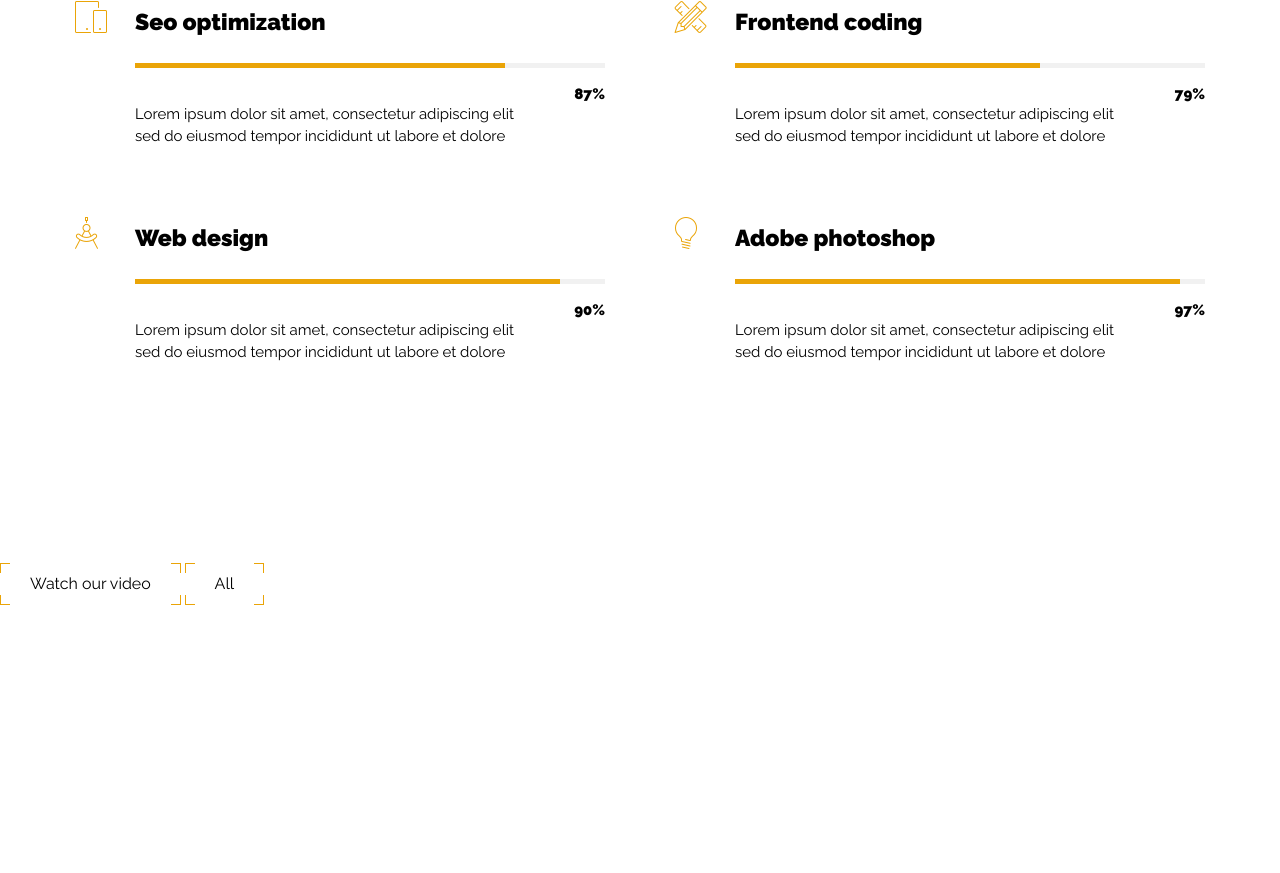
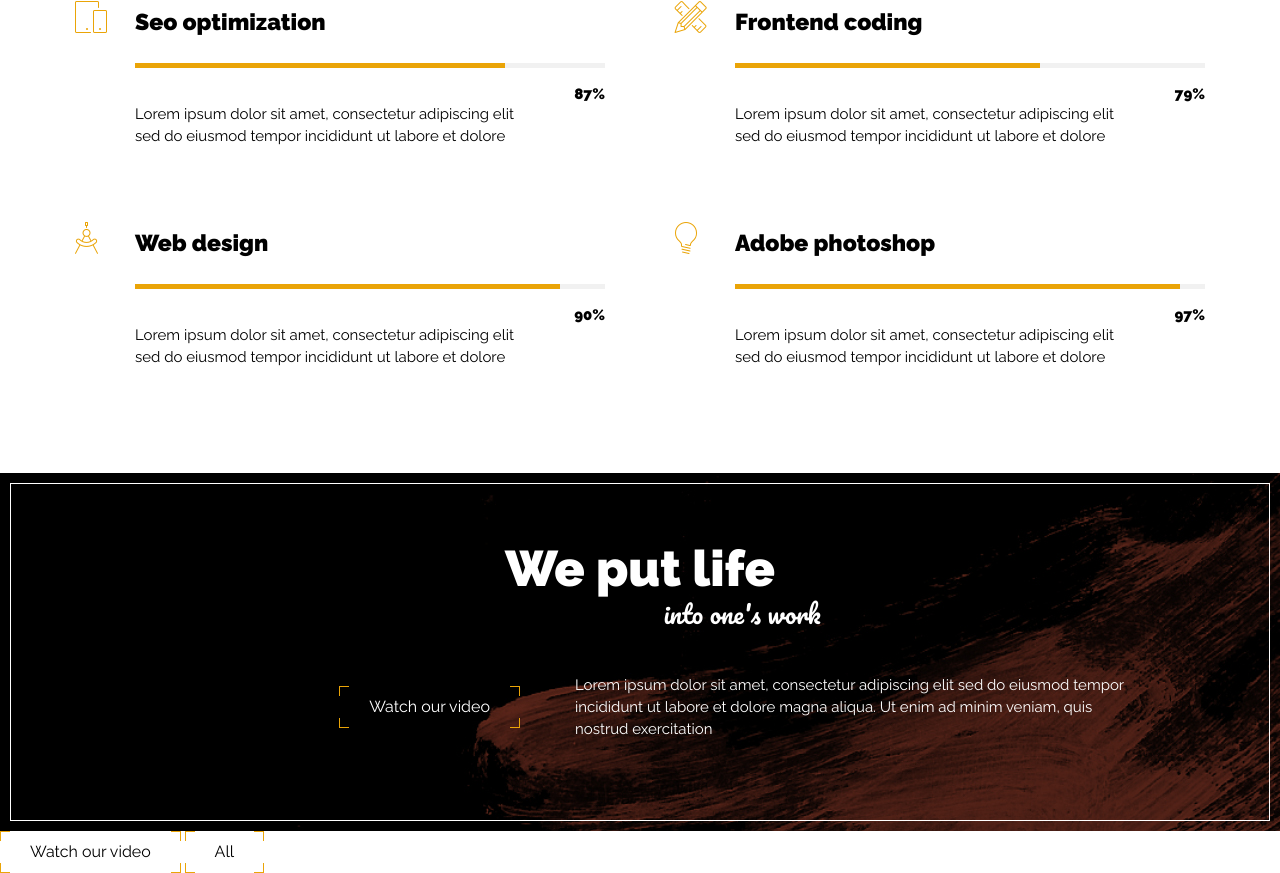
Before and after one commit to bersen8106/creative-studio, a website: page app/index.html in a window 1280 px wide. Shown: the part 1040-1913 px from the top of the page. Before the commit the page ends 1645 px from the top, so only its background shows below. Drawn offline with nearby package versions, Linux system fonts and the light colour scheme; files that its build step writes are made by us from their sources; files whose address does not match are found by name.

Commit message:
added section video

```diff
--- a/app/index.html
+++ b/app/index.html
@@ -102,6 +102,31 @@
             </div>
         </section>
 
+        <section class="video">
+            <div class="border-block">
+                <div class="container">
+                    <div class="video__inner">
+                        <div class="video__header">
+                            <div class="video__title title">We put life</div>
+                            <div class="video__subtitle subtitle">into one's work</div>
+                        </div>
+                        <div class="video__info">
+                            <div class="outer">
+                                <div class="top-corner">
+                                    <span class="bottom-corner">
+                                        <div class="video__btn inner">
+                                            <a class="video__link" href="#">Watch our video</a>
+                                        </div>
+                                    </span>
+                                </div>
+                            </div>
+                            <div class="video__text">Lorem ipsum dolor sit amet, consectetur adipiscing elit sed do eiusmod tempor incididunt ut labore et dolore magna aliqua. Ut enim ad minim veniam, quis nostrud exercitation</div>
+                        </div>
+                    </div>
+                </div>
+            </div>
+        </section>
+
         <section>
             <div class="outer">
                 <div class="top-corner">
--- a/app/scss/_global.scss
+++ b/app/scss/_global.scss
@@ -29,6 +29,7 @@
 
 a {
     display: inline-block;
+    text-decoration: none;
     &:hover {
         font-size: inherit;
         font-weight: inherit;
@@ -94,6 +95,9 @@
     font-family: 'Pacifico';
     font-size: 25px;
     line-height: 38px;
+    position: absolute;
+    left: 46%;
+    color: $bordo;
 }
 
 .short-title {
--- a/app/scss/style.scss
+++ b/app/scss/style.scss
@@ -111,16 +111,14 @@
 }
 
 //----------------------//
+.experience {
+    padding-bottom: 20px;
+}
+
 .experience__header {
     position: relative;
     text-align: center;
     margin-bottom: 115px;
-}
-
-.experience__subtitle {
-    position: absolute;
-    left: 46%;
-    color: $bordo;
 }
 
 .experience__progress {
@@ -131,7 +129,7 @@
     &-item {
         flex-basis: calc(50% - 30px);
         margin-left: 30px;
-        margin-bottom: 80px;
+        margin-bottom: 85px;
         max-width: 600px;
         width: 100%;
     }
@@ -221,3 +219,35 @@
 .experience__info {
     margin-left: 80px;
 }
+
+//------------------------//
+.video {
+    background-image: url('../images/bg/red-narrow-bg.jpg');
+    padding: 10px;
+    color: #fff;
+    &__inner {
+        padding: 60px 0 80px;
+    }
+    &__header {
+        position: relative;
+        text-align: center;
+        margin-bottom: 80px;
+    }
+    &__subtitle {
+        left: 52%;
+        color: #fff;
+    }
+    &__info {
+        display: flex;
+        justify-content: flex-end;
+        align-items: center;
+        margin-right: 100px;
+    }
+    &__text {
+        max-width: 550px;
+        margin-left: 55px;
+    }
+    &__link {
+        color: #fff;
+    }
+}
```
Also changed, not shown: app/images/bg/red-narrow-bg.jpg (added).
